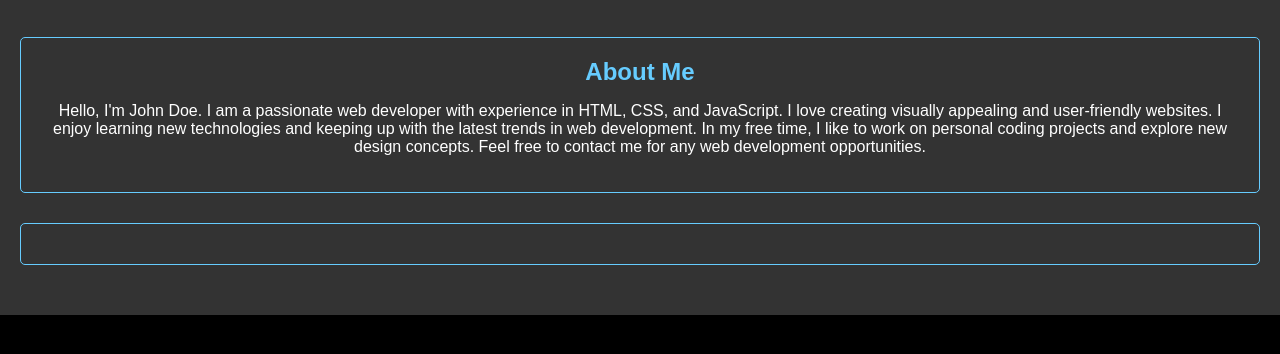
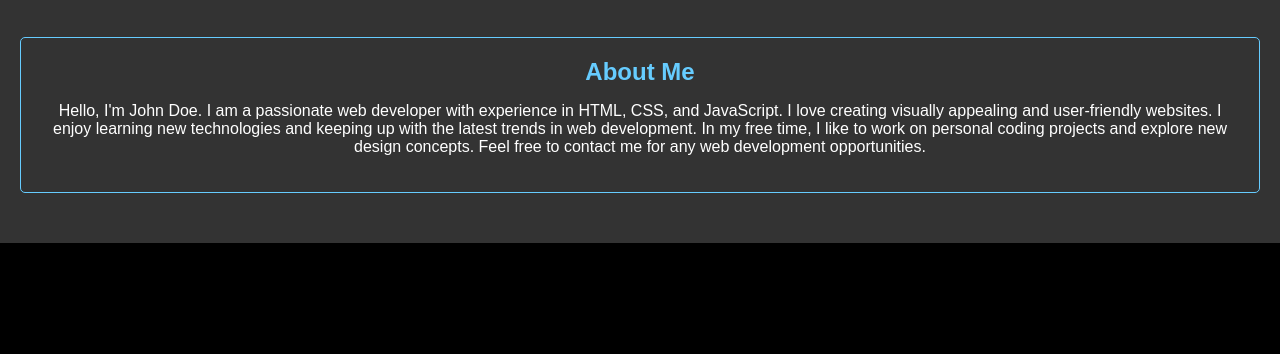
Before and after one commit to steveplak/hello-world, a plain HTML site: page docs/index.html in a window 1280 px wide. Shown: the part 98-452 px from the top of the page. Drawn offline with Linux system fonts and the light colour scheme.

Commit message:
Update index.html

```diff
--- a/docs/index.html
+++ b/docs/index.html
@@ -128,5 +128,4 @@
             <p>Hello, I'm John Doe. I am a passionate web developer with experience in HTML, CSS, and JavaScript. I love creating visually appealing and user-friendly websites. I enjoy learning new technologies and keeping up with the latest trends in web development. In my free time, I like to work on personal coding projects and explore new design concepts. Feel free to contact me for any web development opportunities.</p>
         </section>
 
-        <section class="section">
-            <h2
+        <section class="section
```
